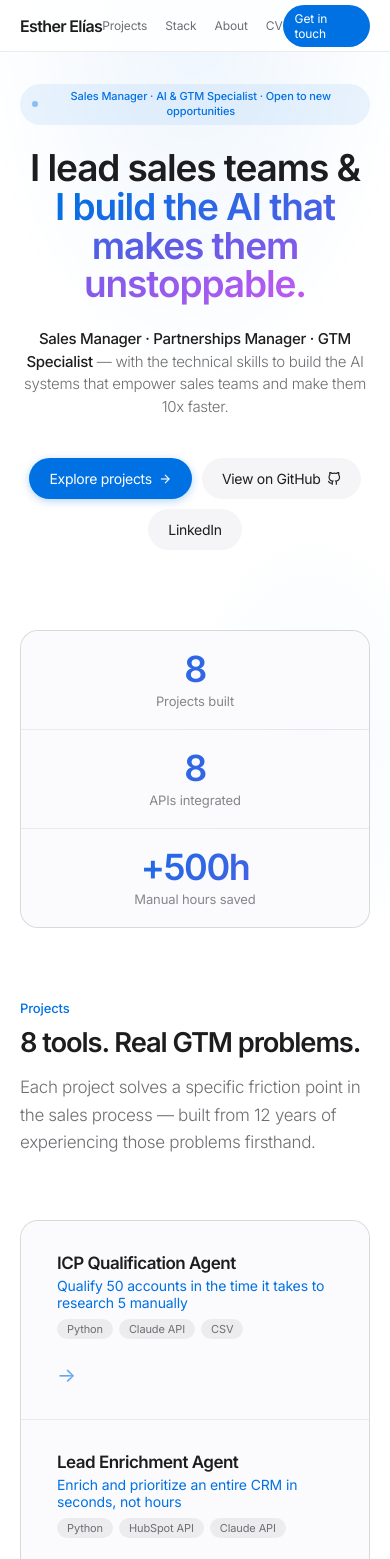
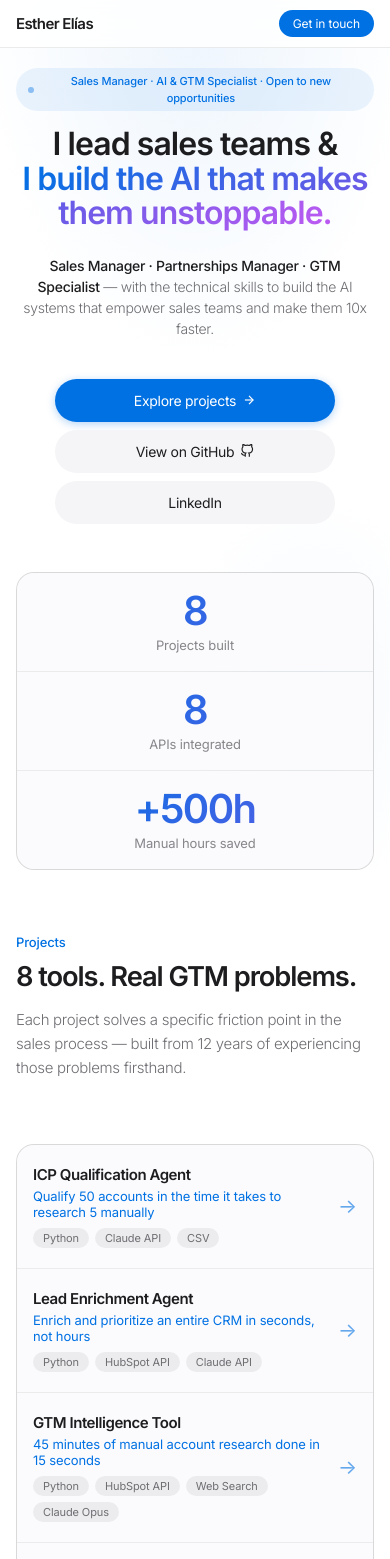
Before and after one commit to esther-elialo/gtm-engineering-portfolio, a plain HTML site: page index.html in a window 390 px wide. Shown: the top 1559 px of the page. Drawn offline with Linux system fonts and the light colour scheme.

Commit message:
Add files via upload

```diff
--- a/index.html
+++ b/index.html
@@ -181,63 +181,6 @@
 
     @media(max-width: 600px) { .proj-row { grid-template-columns: 1fr; } .proj-index { display: none; } }
 
-    /* MOBILE */
-    @media(max-width: 680px) {
-      /* Nav */
-      nav { padding: 0 20px; }
-      .nav-logo { font-size: 16px !important; white-space: nowrap; }
-      .nav-links { gap: 18px; }
-      .nav-links a { font-size: 12px; }
-      .nav-cta { font-size: 12px; padding: 6px 12px; }
-
-      /* Hero */
-      .hero { padding: 52px 20px 0; }
-      .hero-eyebrow {
-        font-size: 11px;
-        padding: 5px 12px;
-        max-width: 90vw;
-        text-align: center;
-        white-space: normal;
-        line-height: 1.4;
-        margin-top: 32px;
-      }
-      .hero-title {
-        font-size: clamp(34px, 9.5vw, 52px) !important;
-        letter-spacing: -0.03em;
-      }
-      .hero-subtitle { font-size: 15px; }
-      .hero-actions { gap: 10px; }
-      .btn-apple-primary, .btn-apple-secondary { font-size: 14px; padding: 12px 20px; }
-
-      /* Stats */
-      .stats-strip { grid-template-columns: 1fr; max-width: 100%; }
-      .stat-cell { padding: 20px; }
-      .stat-big { font-size: 36px; }
-
-      /* Sections */
-      .section-wrap { padding: 72px 20px; }
-      .section-heading { font-size: clamp(26px, 7vw, 40px); }
-
-      /* Stack pills */
-      .stack-pills { gap: 8px; }
-      .stack-pill { font-size: 13px; padding: 10px 14px; }
-
-      /* CV modal */
-      .cv-modal { max-height: 95vh; border-radius: var(--radius-sm); }
-      .cv-modal-body { padding: 20px 20px; }
-      .cv-competencies { grid-template-columns: 1fr !important; }
-      .cv-tools-grid { grid-template-columns: 1fr; }
-      .cv-modal-header { padding: 16px 20px; }
-      div[style*="grid-template-columns:1fr 1fr 1fr"] { grid-template-columns: 1fr !important; }
-      div[style*="grid-template-columns: 1fr 1fr"] { grid-template-columns: 1fr !important; }
-
-      /* Contact */
-      .contact-section { padding: 72px 20px; }
-      .contact-btns { flex-direction: column; align-items: center; }
-
-      /* Footer */
-      footer { padding: 20px; flex-direction: column; text-align: center; gap: 6px; }
-    }
 
     /* STACK */
     .stack-pills { display: flex; flex-wrap: wrap; gap: 12px; }
@@ -376,6 +319,78 @@
     }
     .cv-dl-btn:hover { background: var(--accent-h); }
     ::-webkit-scrollbar{width:6px} ::-webkit-scrollbar-track{background:#f5f5f7} ::-webkit-scrollbar-thumb{background:#c7c7cc;border-radius:3px}
+
+    /* ── MOBILE ─────────────────────────────── */
+    @media (max-width: 700px) {
+
+      /* Fix overflow root cause */
+      html, body { overflow-x: hidden; width: 100%; }
+      * { max-width: 100%; }
+
+      /* Nav — hide links, keep logo + CTA */
+      nav { padding: 0 16px; height: 48px; }
+      .nav-logo { font-size: 15px !important; font-weight: 700 !important; white-space: nowrap; }
+      .nav-links { display: none; }
+      .nav-cta { font-size: 12px; padding: 6px 14px; }
+
+      /* Hero */
+      .hero { padding: 48px 16px 0; }
+      .hero-inner { width: 100%; }
+      .hero-eyebrow {
+        font-size: 11px; padding: 5px 12px; margin-top: 20px; margin-bottom: 16px;
+        max-width: calc(100vw - 32px); white-space: normal; line-height: 1.5; text-align: center;
+      }
+      .hero-title {
+        font-size: clamp(32px, 8vw, 48px) !important;
+        letter-spacing: -0.03em; line-height: 1.08;
+      }
+      .hero-subtitle { font-size: 14px; padding: 0 4px; }
+      .hero-actions { flex-direction: column; align-items: center; gap: 8px; margin-bottom: 48px; }
+      .btn-apple-primary, .btn-apple-secondary { width: 100%; max-width: 280px; justify-content: center; font-size: 14px; padding: 13px 20px; }
+
+      /* Stats — vertical stack */
+      .stats-strip { grid-template-columns: 1fr; max-width: 100%; }
+      .stat-cell { padding: 18px 20px; }
+      .stat-big { font-size: 40px; }
+
+      /* Sections */
+      .section-wrap { padding: 64px 16px; }
+      .section-inner { width: 100%; }
+      .section-heading { font-size: clamp(24px, 7vw, 36px); }
+      .section-sub { font-size: 15px; }
+
+      /* Projects */
+      .proj-row { padding: 20px 16px; grid-template-columns: 1fr auto; gap: 12px; }
+      .proj-index { display: none; }
+      .proj-name { font-size: 15px; }
+      .proj-tagline { font-size: 13px; }
+
+      /* Stack pills */
+      .stack-pills { gap: 8px; }
+      .stack-pill { font-size: 13px; padding: 10px 14px; }
+
+      /* About */
+      .about-grid { grid-template-columns: 1fr; gap: 40px; }
+
+      /* Contact */
+      .contact-section { padding: 72px 20px; }
+      .contact-btns { flex-direction: column; align-items: center; gap: 10px; }
+      .btn-white, .btn-ghost { width: 100%; max-width: 280px; justify-content: center; }
+
+      /* Footer */
+      footer { padding: 20px 16px; flex-direction: column; text-align: center; gap: 6px; }
+
+      /* CV Modal */
+      .cv-modal-overlay { padding: 0; align-items: flex-end; }
+      .cv-modal { max-height: 92vh; border-radius: var(--radius) var(--radius) 0 0; }
+      .cv-modal-body { padding: 20px 16px; }
+      .cv-modal-header { padding: 16px 16px; }
+      .cv-modal-footer { padding: 12px 16px; flex-wrap: wrap; gap: 8px; }
+      .cv-competencies { grid-template-columns: 1fr !important; }
+      .cv-tools-grid { grid-template-columns: 1fr !important; }
+      .cv-name { font-size: 24px; }
+    }
+
   </style>
 </head>
 <body>
```
